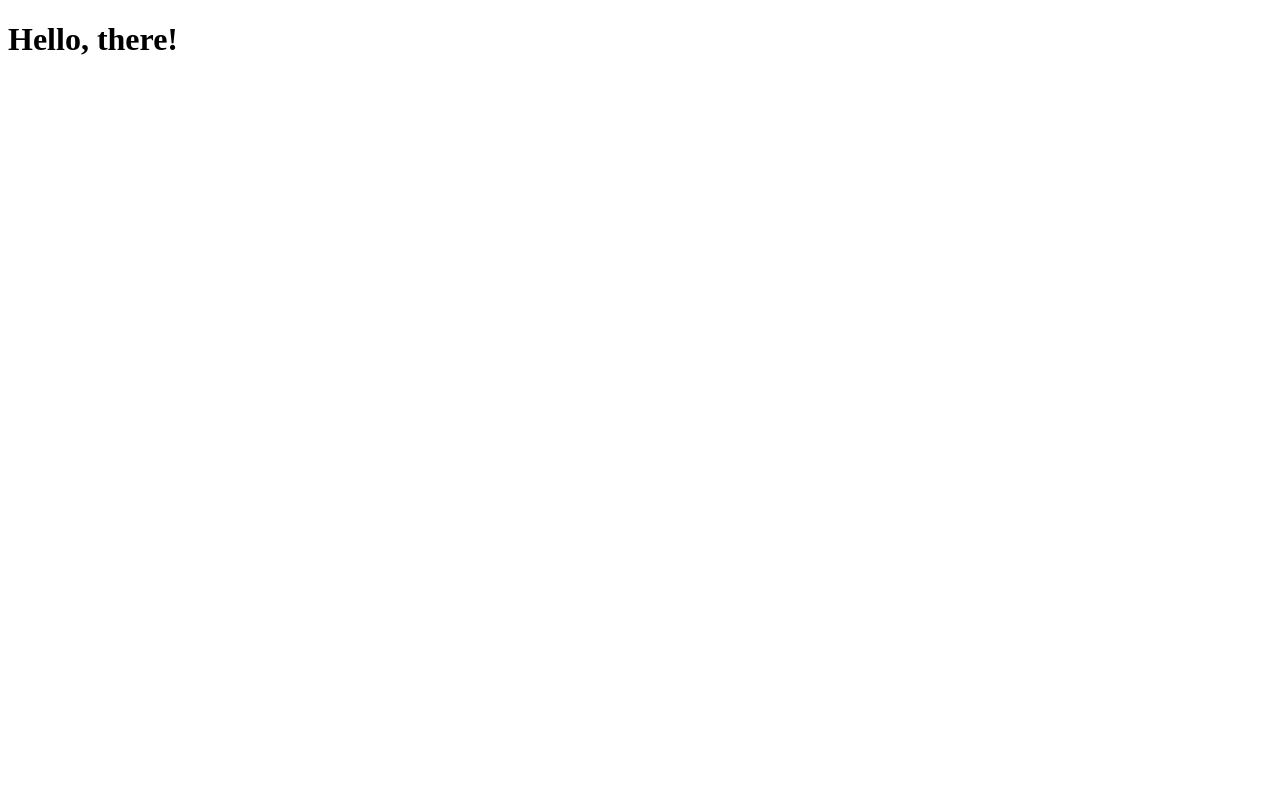
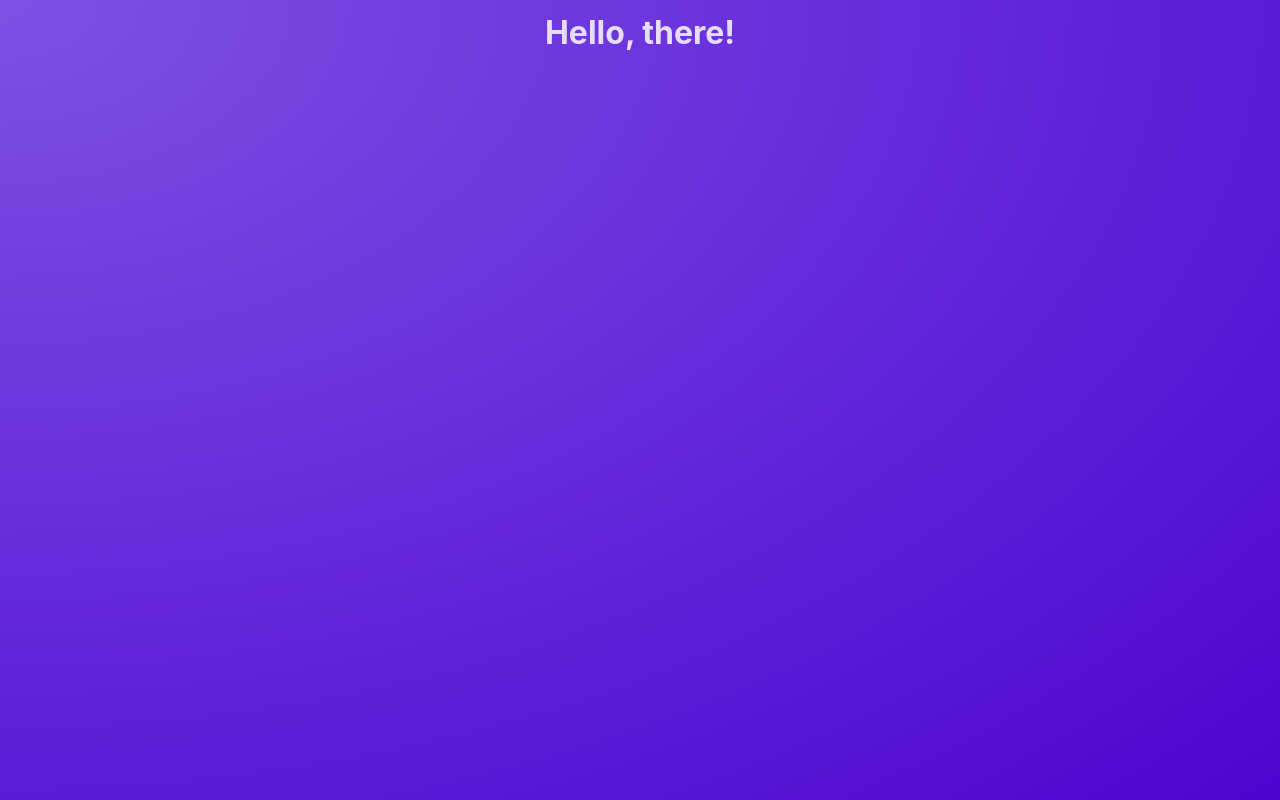
Before and after one commit to br08/react-poster, a React (Vite) app: page / in a window 1280 px wide. Built offline with nearby package versions, Linux system fonts and the light colour scheme.

Commit message:
added css

```diff
--- /dev/null
+++ b/src/index.css
@@ -0,0 +1,23 @@
+* {
+  box-sizing: border-box;
+}
+
+:root {
+  min-height: 100vh;
+  font-family: Inter, Avenir, Helvetica, Arial, sans-serif;
+  font-size: 16px;
+  line-height: 24px;
+  font-weight: 400;
+  background-image: radial-gradient(ellipse at top left, #7f50e4, #4c05d0);
+  font-synthesis: none;
+  text-rendering: optimizeLegibility;
+  -webkit-font-smoothing: antialiased;
+  -moz-osx-font-smoothing: grayscale;
+  -webkit-text-size-adjust: 100%;
+}
+
+body {
+  margin: 0;
+  text-align: center;
+  color: #e6ddf9;
+}
--- a/src/main.jsx
+++ b/src/main.jsx
@@ -1,6 +1,7 @@
 import React from "react";
 import ReactDOM from "react-dom/client";
 import App from "./App";
+import "./index.css";
 
 ReactDOM.createRoot(document.getElementById("root")).render(
   <React.StrictMode>
```
